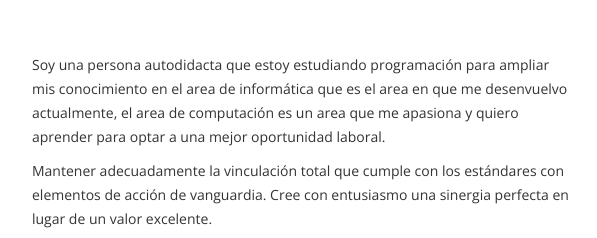
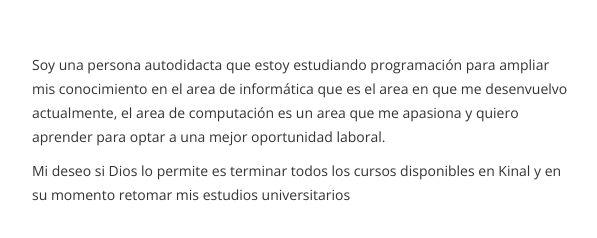
Before and after one commit to gersonvelasquez/laboratorio2, a plain HTML site: page plantilla/index.html in a window 1280 px wide. Shown: the part 1057-1295 px from the top of the page, 53-650 px from the left. Drawn offline with nearby package versions, Linux system fonts and the light colour scheme; files whose address does not match are found by name; a web font is replaced by a local one.

Commit message:
modificando mas textos de mi descricion

```diff
--- a/plantilla/index.html
+++ b/plantilla/index.html
@@ -71,7 +71,7 @@
                 <div class="h-50"></div>
                 <p>Soy una persona autodidacta que estoy estudiando programación para ampliar mis conocimiento en el area de informática que es el area en que me desenvuelvo actualmente, el area de computación es un area que me apasiona y quiero aprender
                     para optar a una mejor oportunidad laboral.</p>
-                <p>Mantener adecuadamente la vinculación total que cumple con los estándares con elementos de acción de vanguardia. Cree con entusiasmo una sinergia perfecta en lugar de un valor excelente.</p>
+                <p>Mi deseo si Dios lo permite es terminar todos los cursos disponibles en Kinal y en su momento retomar mis estudios universitarios</p>
                 <div class="h-50"></div> <img src="img/Signature.svg" width="230" alt="" />
                 <div class="h-50"></div>
             </div>
```
